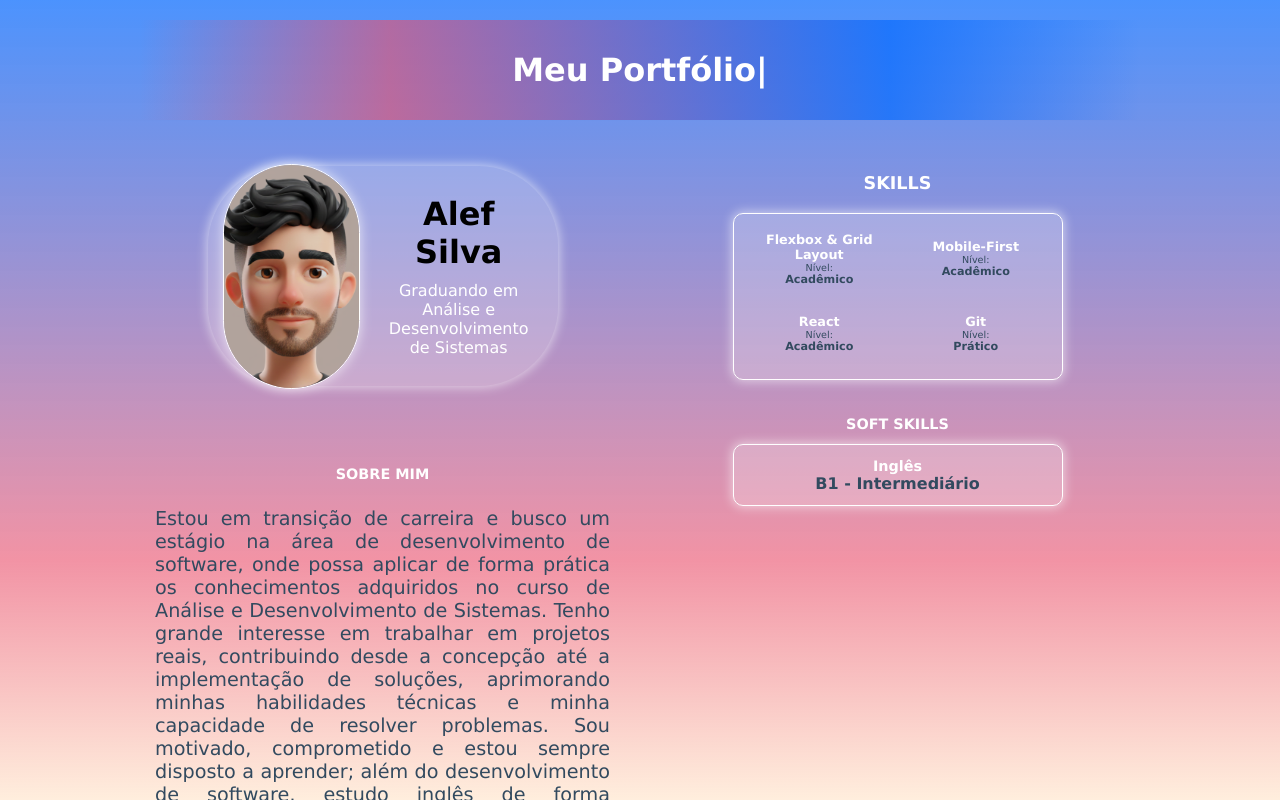
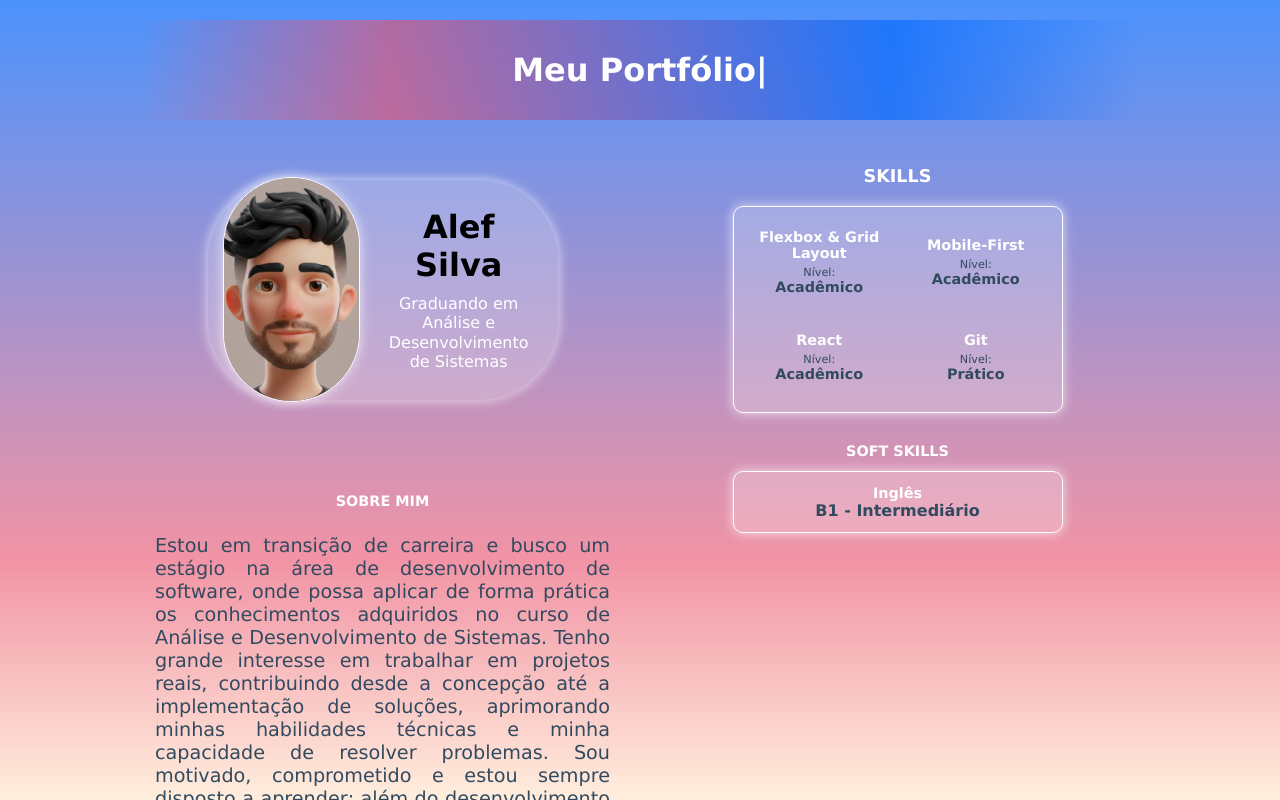
Before and after one commit to AlefSillva/mobile-first-portfolio, a React (Vite) app: page / in a window 1280 px wide. Shown: the top 800 px of the page. Built offline with nearby package versions, Linux system fonts and the light colour scheme.

Commit message:
style: update SkillCard and SkillsSection styles for improved layout and consistency

```diff
--- a/src/components/skillCard/SkillCard.module.css
+++ b/src/components/skillCard/SkillCard.module.css
@@ -50,3 +50,22 @@
         font-weight: 600;
     }
 }
+
+@media (min-width: 1024px) {
+    .SkillCard {
+        height: 80px;
+        gap: 5px;
+    }
+
+    .SkillCard_title {
+        font-size: var(--fontSize-titles-sections);
+    }
+
+    .SkillCard_nivel_Container {
+        font-size: var(--fontSize-subtitles-cards);
+    }
+
+    .SkillCard_nivel {
+        font-size: var(--fontSize-titles-sections);
+    }
+}
--- a/src/components/skillsSection/SkillsSection.module.css
+++ b/src/components/skillsSection/SkillsSection.module.css
@@ -52,7 +52,7 @@
 @media (min-width: 1024px) {
     .SkillsSection_container {
         max-width: 400px;
-        height: 200px;
+        height: auto;
         gap: 20px;
     }
 
```
